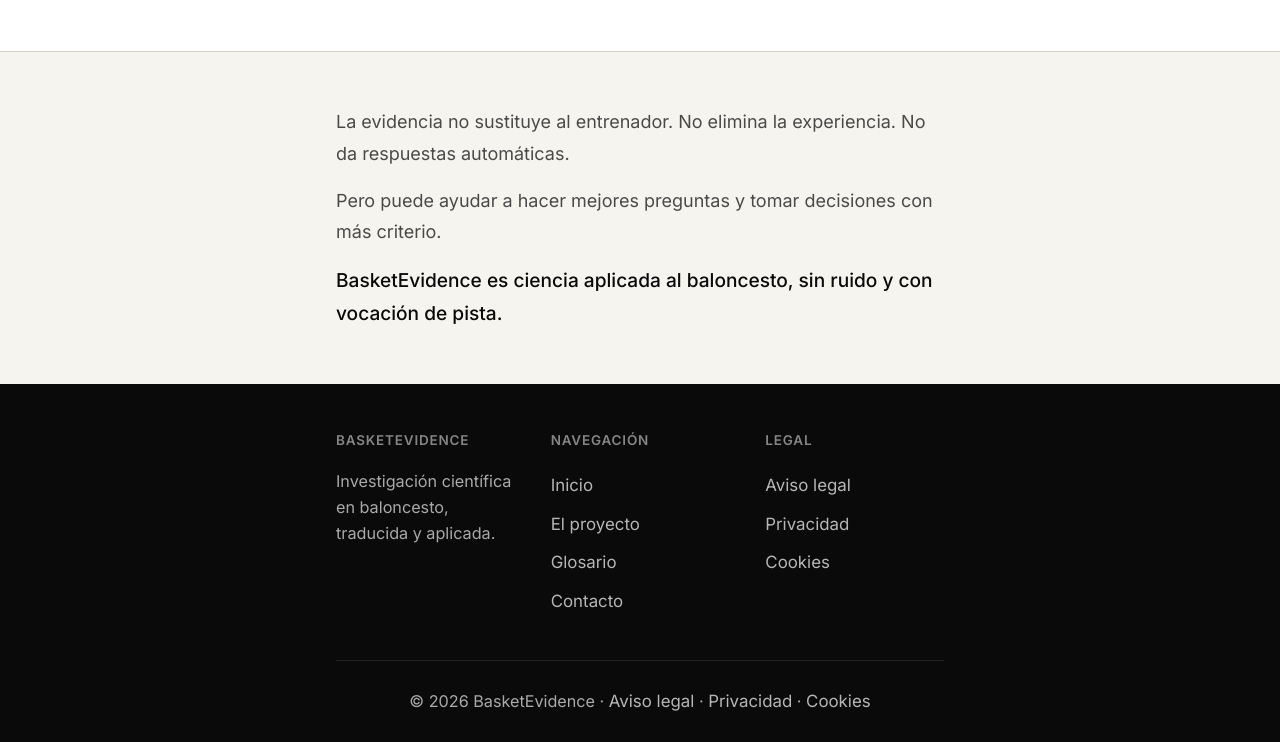
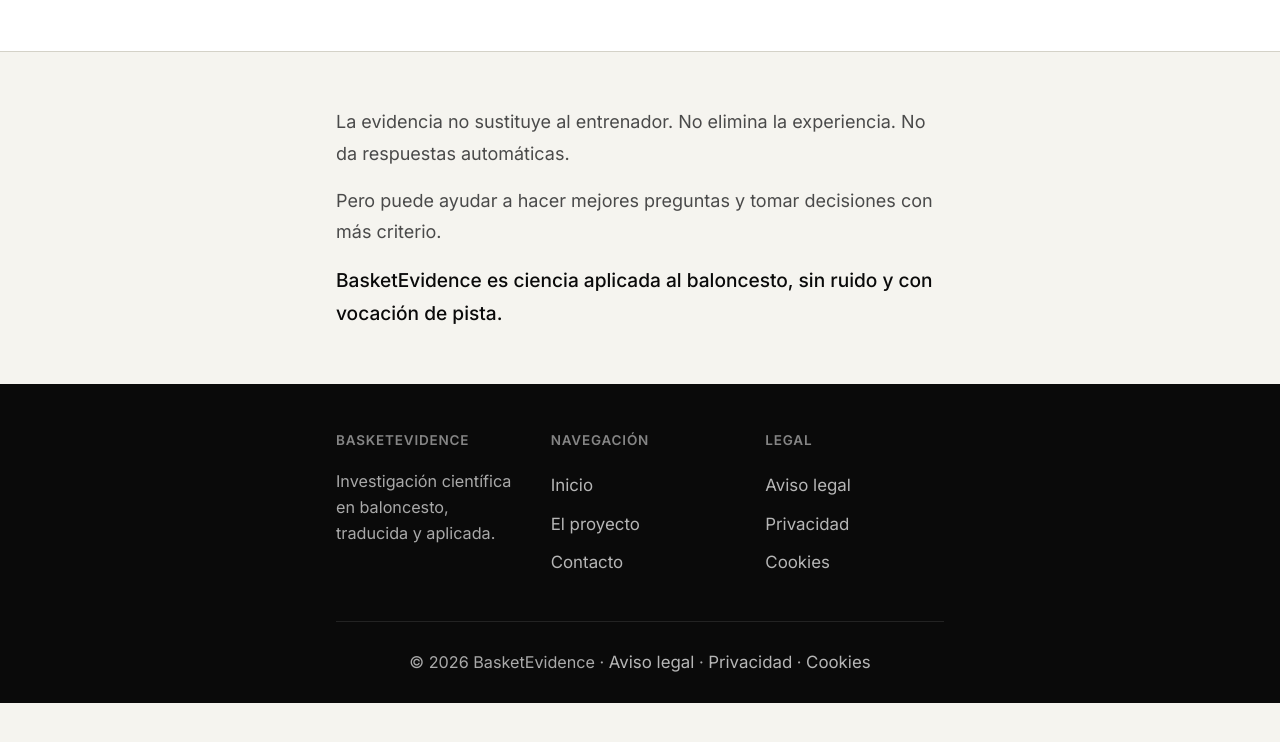
Before and after one commit to basketevidence-arch/basketevidence, a plain HTML site: page el-proyecto.html in a window 1280 px wide. Shown: the part 1654-2396 px from the top of the page. After the commit the page ends 2357 px from the top, so only its background shows below. Drawn offline with Linux system fonts and the light colour scheme.

Commit message:
Unificar URLs con .html: desactivar pretty URLs de Netlify y redirigir versiones sin .html
Netlify reescribía los enlaces internos a la versión sin .html mientras canonical,
sitemap y og:url usan .html; Google acabó indexando /el-proyecto y /contacto.
- netlify.toml: pretty_urls = false
- 301 de /pagina a /pagina.html (páginas y artículos)
- canonical en contacto.html
- quitar enlace al glosario retirado en el pie de el-proyecto

Co-Authored-By: Claude Opus 5.5 <noreply@anthropic.com>
Claude-Session: https://claude.ai/code/session_01MFN1MghPQr8Rz6J8nyqiXs

```diff
--- a/el-proyecto.html
+++ b/el-proyecto.html
@@ -340,7 +340,6 @@ nav a:hover { color: var(--blue); }
                 <ul>
                     <li><a href="index.html">Inicio</a></li>
                     <li><a href="el-proyecto.html">El proyecto</a></li>
-                    <li><a href="glosario.html">Glosario</a></li>
                     <li><a href="contacto.html">Contacto</a></li>
                 </ul>
             </div>
```
Also changed, not shown: contacto.html (+1 -0 lines), 1 other file.
